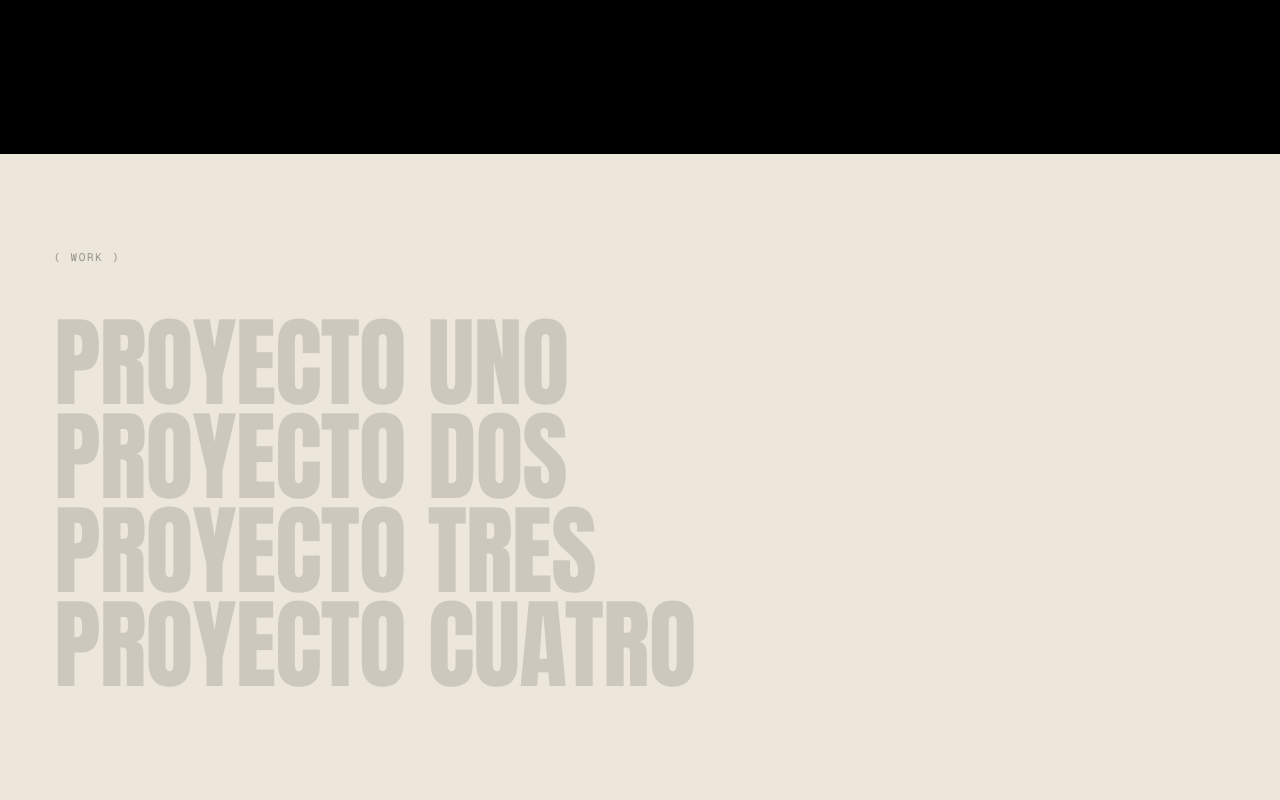
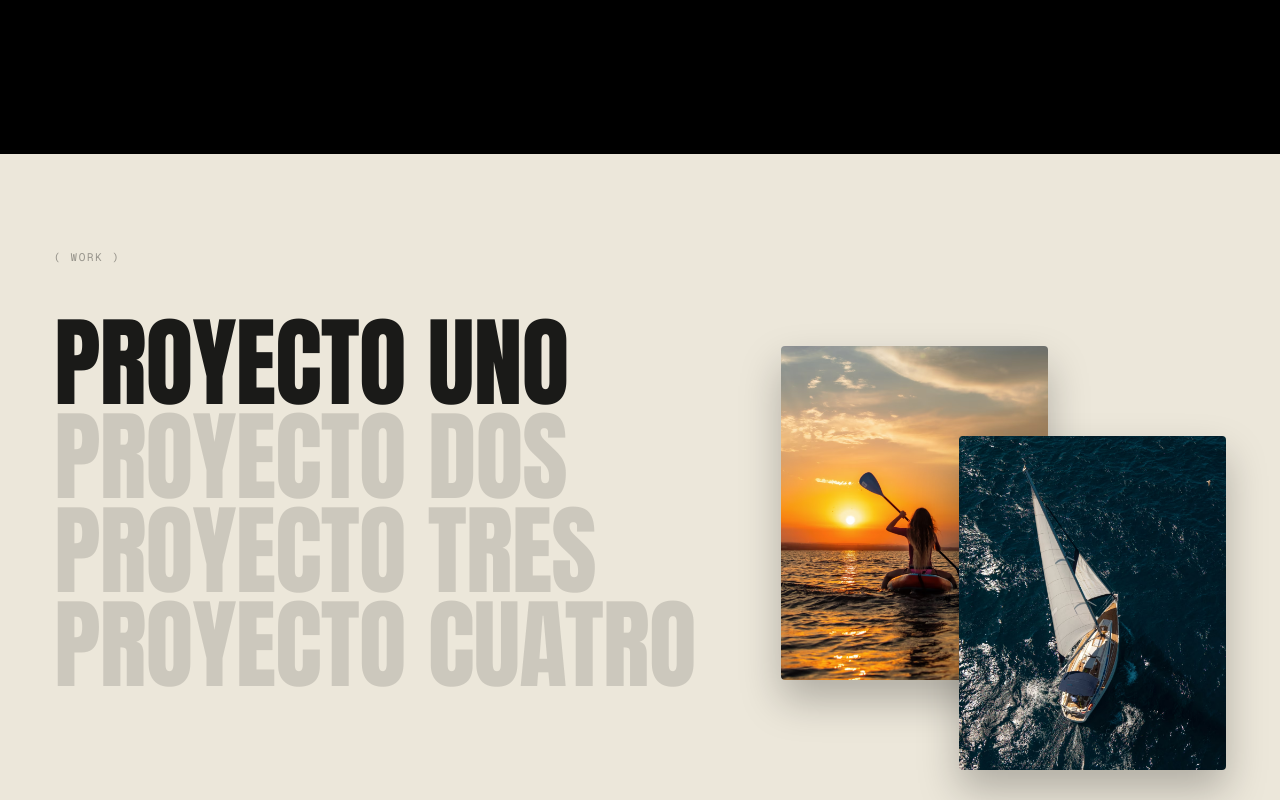
Before and after one commit to fotorafacastano-web/taller-fotografia, a React (Vite) app: page / in a window 1280 px wide. Shown: the part 2404-3204 px from the top of the page. Built offline with nearby package versions, Linux system fonts and the light colour scheme.

Commit message:
Mantiene siempre un proyecto activo por defecto en Work
Co-Authored-By: Claude Sonnet 4.6 <noreply@anthropic.com>

```diff
--- a/src/WorkSection.tsx
+++ b/src/WorkSection.tsx
@@ -21,14 +21,14 @@ const PROJECTS = [
 ];
 
 export default function WorkSection() {
-  const [hovered, setHovered] = useState<number | null>(null);
+  const [hovered, setHovered] = useState(0);
 
   return (
     <section className="work-section">
       <p className="work-label">( work )</p>
 
       <div className="work-body">
-        <ul className="work-list" onMouseLeave={() => setHovered(null)}>
+        <ul className="work-list" onMouseLeave={() => setHovered(0)}>
           {PROJECTS.map((p, i) => (
             <li
               key={p.name}
```
